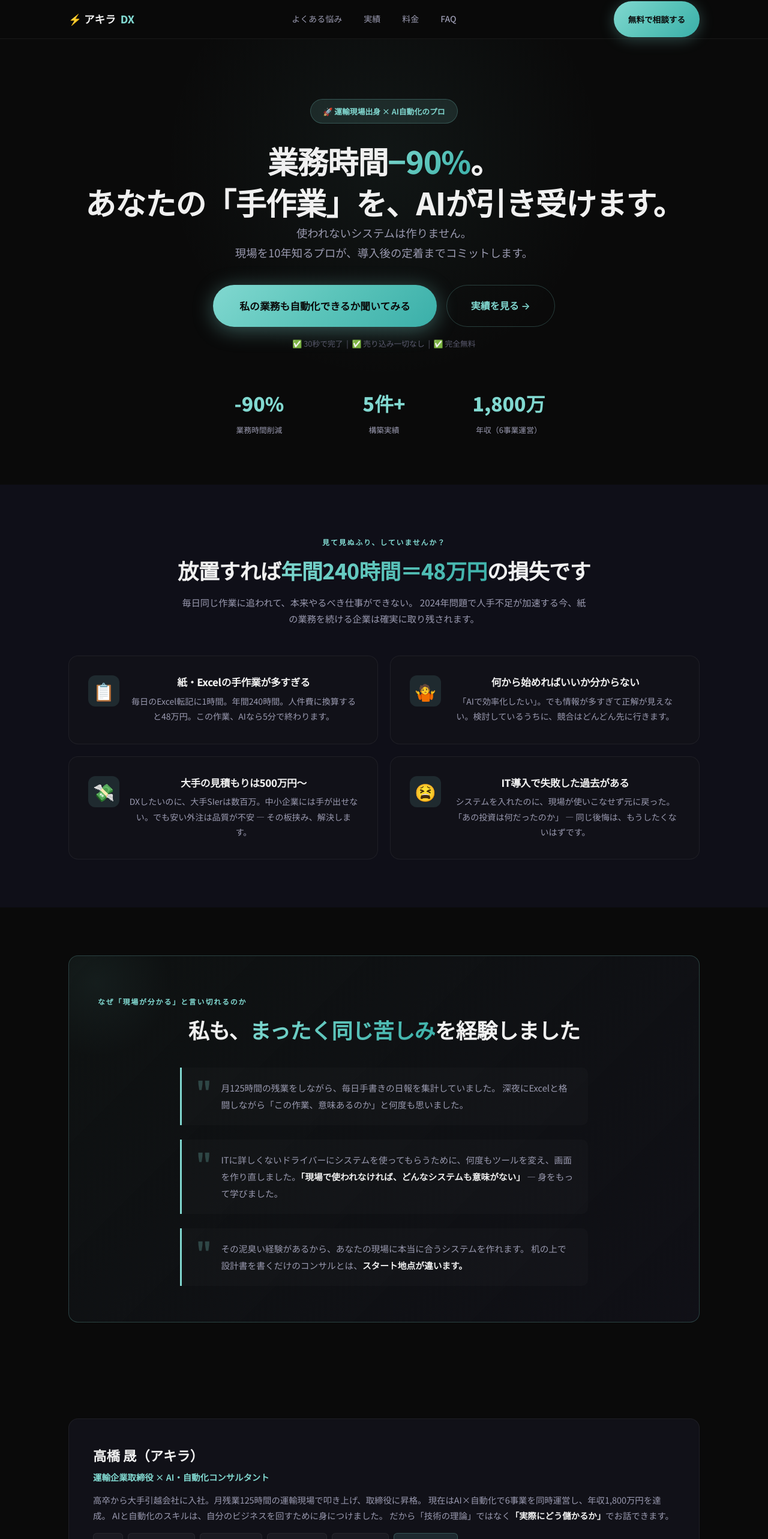
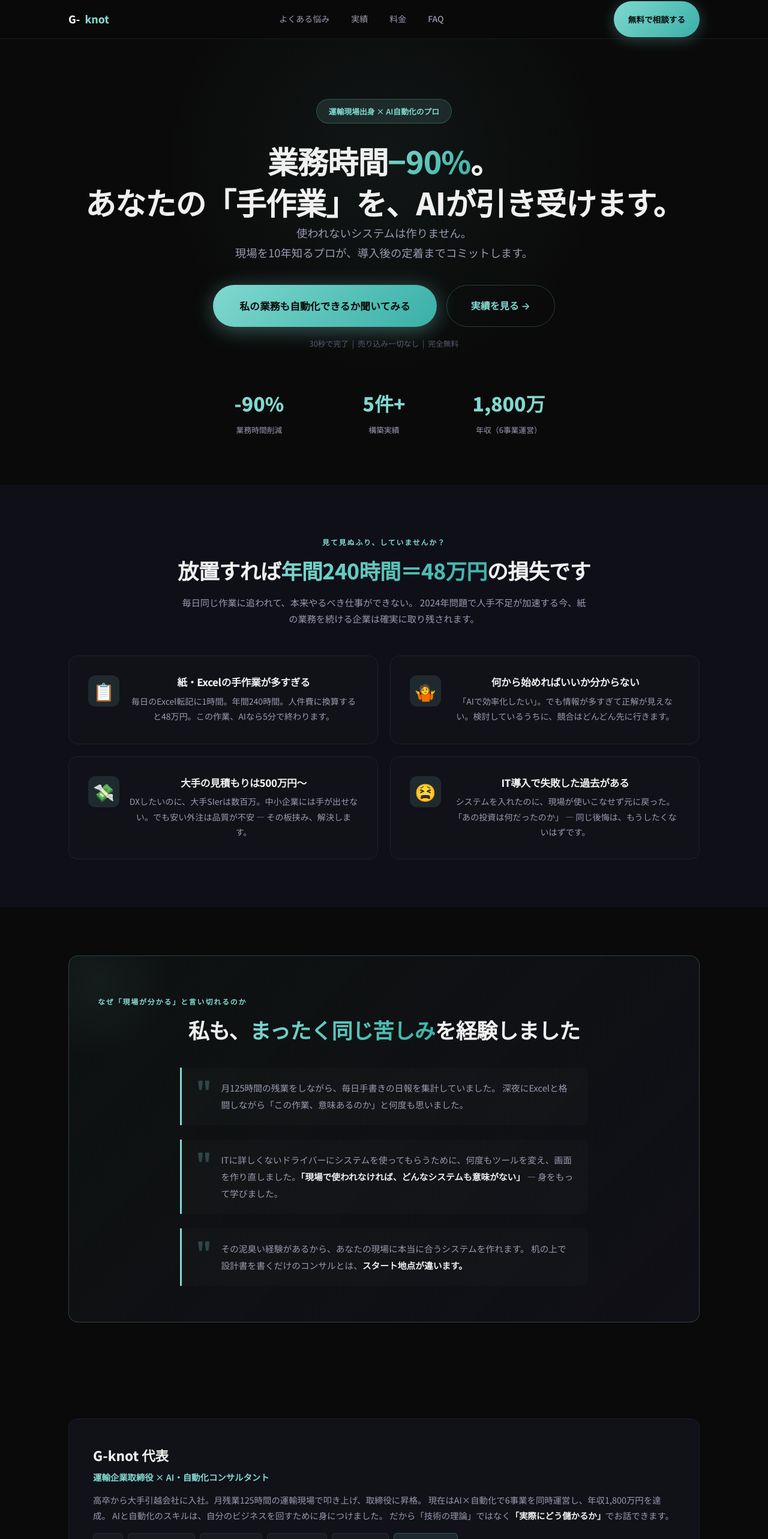
Before and after one commit to akiratakahashi929-cloud/akira-dx-portfolio, a Next.js app: page / in a window 1280 px wide. Shown: the top 2566 px of the page at 60% size. Built offline with nearby package versions, Linux system fonts and the light colour scheme.

Commit message:
Rebrand to G-knot, Japanese chatbot image, remove emoji, reword orchestration

```diff
--- a/src/app/page.tsx
+++ b/src/app/page.tsx
@@ -53,8 +53,8 @@ const CASES = [
   },
   {
     tag: "経営管理",
-    title: "AIオーケストレーションで6事業を自動管理",
-    desc: "統括AIエージェント（CEO）が4つの専門AIを指揮し、KPI追跡・週次レポート・タスク振り分けを全自動化。管理工数を月30時間→5時間に。",
+    title: "AIで6つの事業を\"ほぼ放置\"で回す仕組み",
+    desc: "KPI追跡・週次レポート・タスク振り分けをAIが自動処理。経営者が本当にやるべき仕事にだけ集中できる環境を構築。管理工数を月30時間→5時間に。",
     image: "/images/case-orchestration.png",
     metrics: [
       { value: "-83%", label: "管理工数" },
@@ -117,8 +117,8 @@ export default function Home() {
       {/* ===== Nav ===== */}
       <nav className="nav" role="navigation" aria-label="メインナビゲーション">
         <div className="container nav-inner">
-          <a href="#" className="nav-logo" aria-label="アキラDX トップへ">
-            ⚡ アキラ<span>DX</span>
+          <a href="#" className="nav-logo" aria-label="G-knot トップへ">
+            G-<span>knot</span>
           </a>
           <ul className="nav-links">
             <li><a href="#problems">よくある悩み</a></li>
@@ -135,7 +135,7 @@ export default function Home() {
       {/* ===== Hero (Attention) ===== */}
       <section className="hero">
         <div className="container">
-          <span className="hero-badge animate-fade-in">🚀 運輸現場出身 × AI自動化のプロ</span>
+          <span className="hero-badge animate-fade-in">運輸現場出身 × AI自動化のプロ</span>
           <h1 className="animate-fade-in-delay1">
             業務時間<span className="accent-text">−90%</span>。
             <br />
@@ -155,7 +155,7 @@ export default function Home() {
             </a>
           </div>
           <p className="hero-trust animate-fade-in-delay3">
-            ✅ 30秒で完了 &nbsp;|&nbsp; ✅ 売り込み一切なし &nbsp;|&nbsp; ✅ 完全無料
+            30秒で完了  |  売り込み一切なし  |  完全無料
           </p>
 
           <div className="stats animate-fade-in-delay3">
@@ -245,7 +245,7 @@ export default function Home() {
         <div className="container">
           <div className="profile-section">
             <div className="profile-info">
-              <div className="profile-name">高橋 晟（アキラ）</div>
+              <div className="profile-name">G-knot 代表</div>
               <div className="profile-title">運輸企業取締役 × AI・自動化コンサルタント</div>
               <p className="profile-bio">
                 高卒から大手引越会社に入社。月残業125時間の運輸現場で叩き上げ、取締役に昇格。
@@ -395,7 +395,7 @@ export default function Home() {
           <div className="plans-grid">
             {PLANS.map((p, i) => (
               <div key={i} className={`card plan-card ${p.featured ? "featured" : ""}`}>
-                {p.featured && <span className="plan-badge">🔥 一番人気</span>}
+                {p.featured && <span className="plan-badge">一番人気</span>}
                 <div className="plan-name">{p.name}</div>
                 <div className="plan-price">
                   {p.price}<small>{p.unit}</small>
@@ -467,7 +467,7 @@ export default function Home() {
             </a>
 
             <p className="cta-urgency">
-              🔴 3月の無料診断枠: <strong className="accent-text">残り2名</strong>（先着順）
+              3月の無料診断枠: <strong className="accent-text">残り2名</strong>（先着順）
             </p>
           </div>
         </div>
@@ -476,14 +476,14 @@ export default function Home() {
       {/* ===== Footer ===== */}
       <footer className="footer">
         <div className="container">
-          <p>© 2026 高橋晟（アキラ）— AIエージェント・業務自動化構築代行</p>
+          <p>© 2026 G-knot — AI・業務自動化構築代行</p>
         </div>
       </footer>
 
       {/* ===== Floating Mobile CTA ===== */}
       <div className="floating-cta">
         <a href={LINE_URL} className="btn-primary floating-cta-btn" id="floating-cta">
-          🟢 無料で相談する
+          無料で相談する
         </a>
       </div>
     </>
```
Also changed, not shown: public/images/case-chatbot.png.
